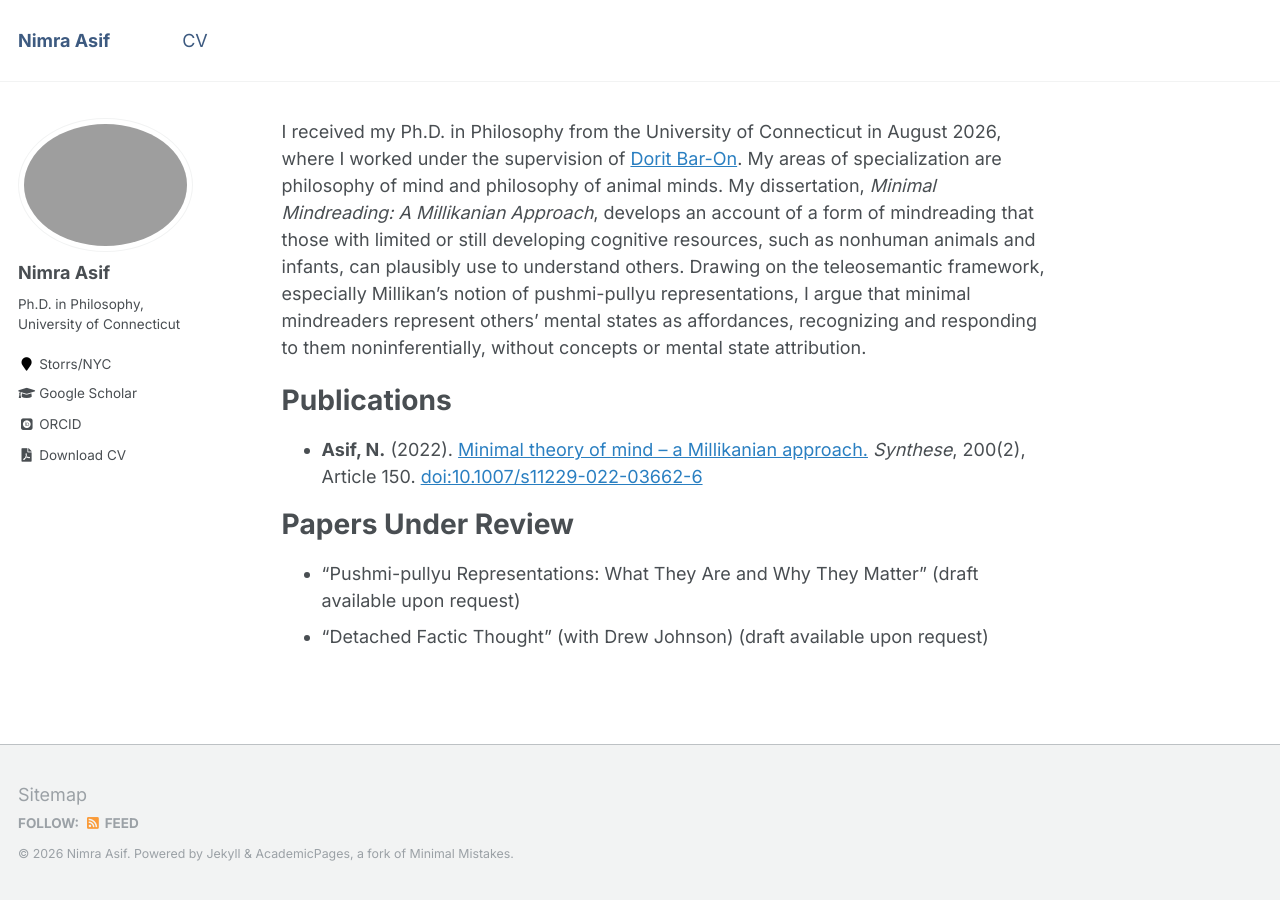
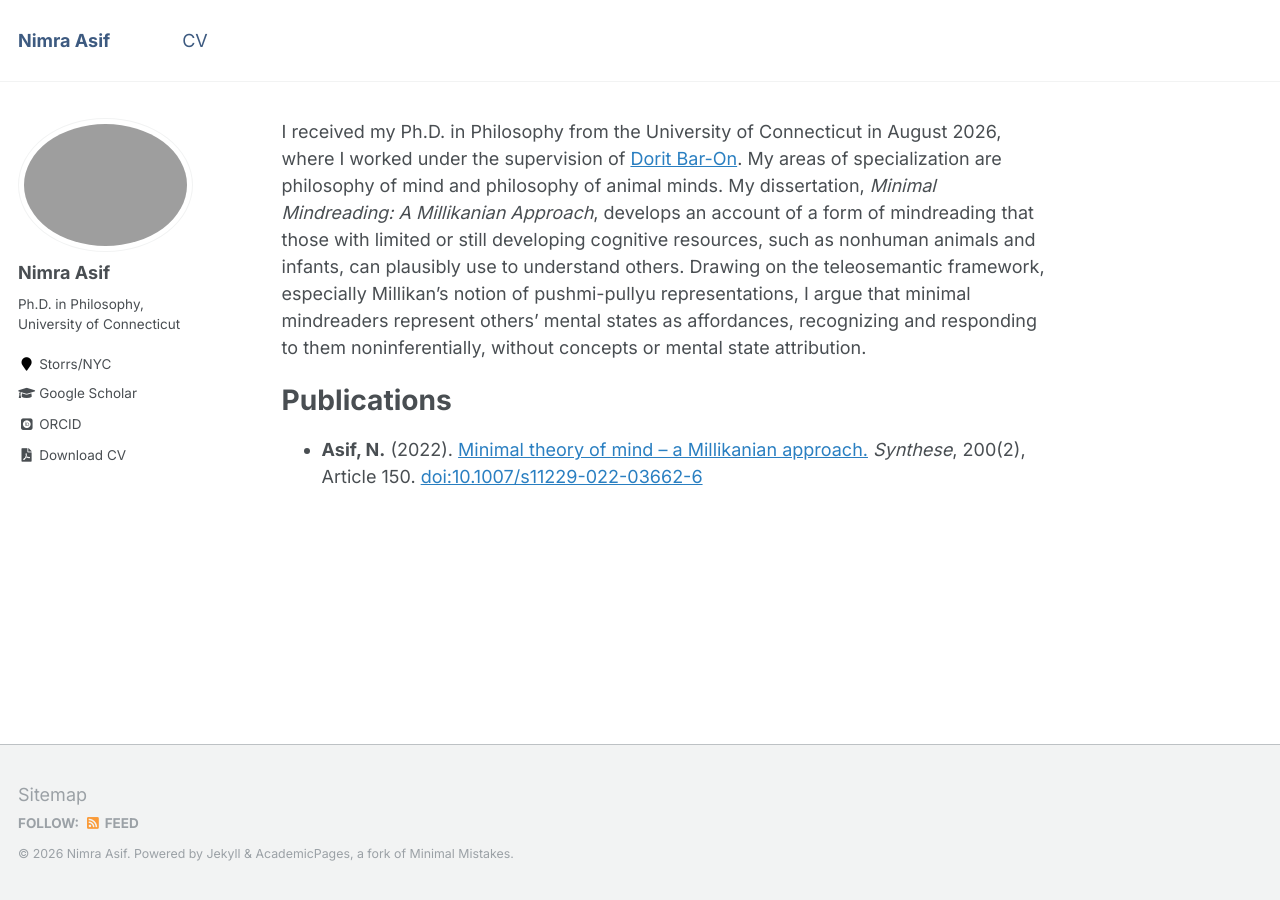
Before and after one commit to nimraaasif/nimraaasif.github.io, a Jekyll site: the page built from _pages/about.md, in a window 1280 px wide. Built offline with Jekyll 4.4.1, drawn with Linux system fonts in a browser that asks for light colours; some web fonts are replaced.

Commit message:
Remove papers under review from website and CV PDF
Co-Authored-By: Claude Opus 5.5 <noreply@anthropic.com>

```diff
--- a/_pages/about.md
+++ b/_pages/about.md
@@ -14,8 +14,3 @@ I received my Ph.D. in Philosophy from the University of Connecticut in August 2
 Publications
 ======
   * **Asif, N.** (2022). [Minimal theory of mind – a Millikanian approach.](/files/Minimal_Theory_of_Mind–A_Millikanian_Approach.pdf) *Synthese*, 200(2), Article 150. [doi:10.1007/s11229-022-03662-6](https://doi.org/10.1007/s11229-022-03662-6)
-
-Papers Under Review
-======
-  * "Pushmi-pullyu Representations: What They Are and Why They Matter" (draft available upon request)
-  * "Detached Factic Thought" (with Drew Johnson) (draft available upon request)
```
Also changed, not shown: _pages/cv.md (+0 -4 lines), 1 other file.
